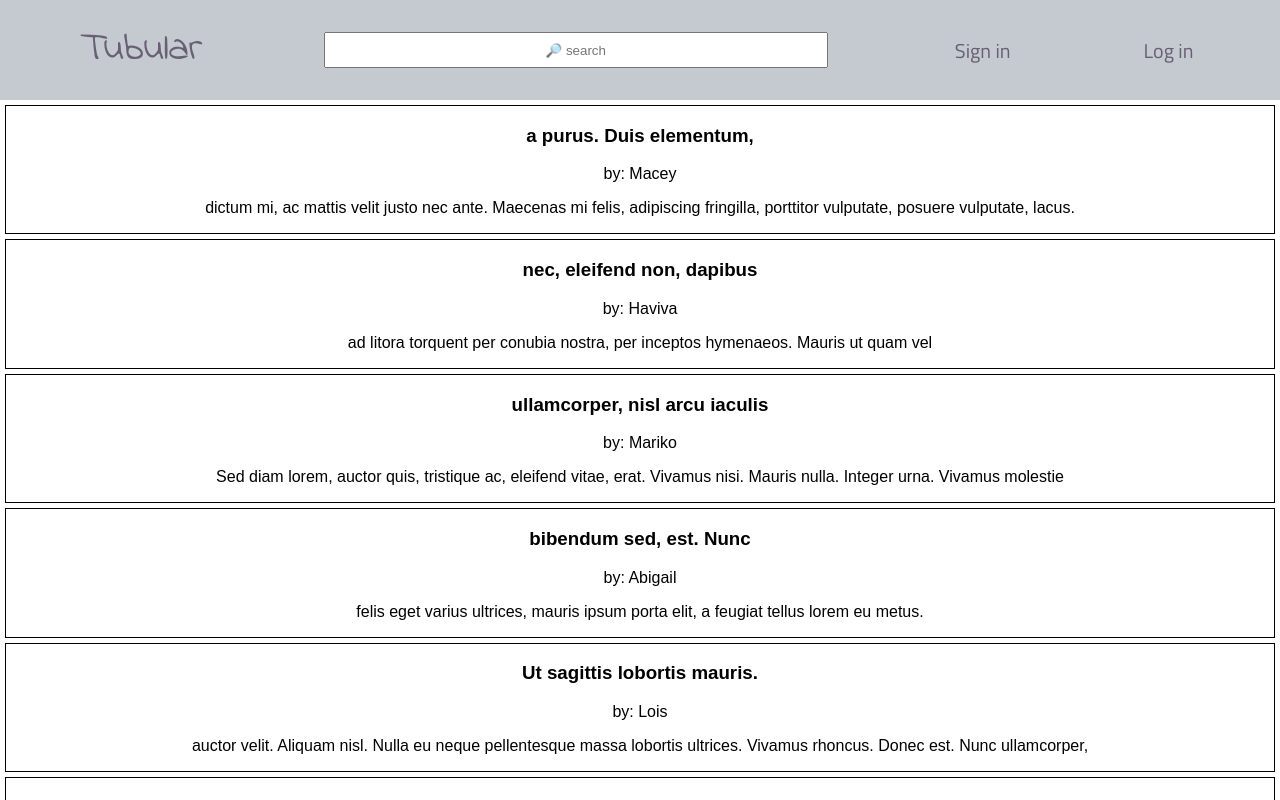
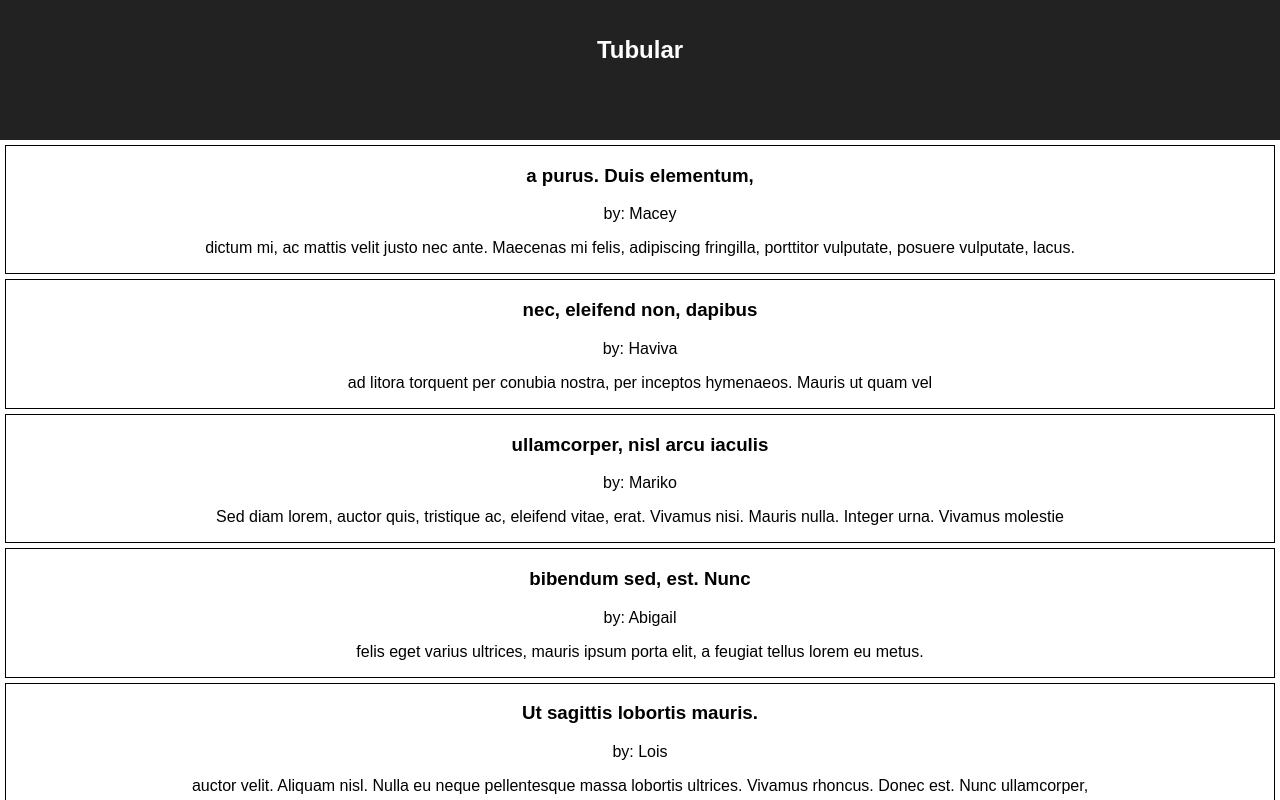
Before and after one commit to jkenyonc/capstone-project, a React (Create React App) app: page / in a window 1280 px wide. Shown: the top 800 px of the page. Built offline with nearby package versions, Linux system fonts and the light colour scheme.

Commit message:
Revert "Spencer topbarstyles"

```diff
--- a/public/index.html
+++ b/public/index.html
@@ -4,8 +4,6 @@
     <meta charset="utf-8">
     <meta name="viewport" content="width=device-width, initial-scale=1, shrink-to-fit=no">
     <meta name="theme-color" content="#000000">
-    <link href="https://fonts.googleapis.com/css?family=Indie+Flower|Titillium+Web" rel="stylesheet">
-    <link rel="stylesheet" href="https://use.fontawesome.com/releases/v5.2.0/css/all.css" integrity="sha384-hWVjflwFxL6sNzntih27bfxkr27PmbbK/iSvJ+a4+0owXq79v+lsFkW54bOGbiDQ" crossorigin="anonymous">
     <!--
       manifest.json provides metadata used when your web app is added to the
       homescreen on Android. See https://developers.google.com/web/fundamentals/engage-and-retain/web-app-manifest/
--- a/src/components/TopAppBar.js
+++ b/src/components/TopAppBar.js
@@ -1,14 +1,10 @@
 import React, { Component } from 'react';
-import "../styles/TopAppBar.css";
 
 class TopAppBar extends Component {
   render() {
     return (
       <header className="App-header">
-        <div className="App-title">Tubular</div>
-        <input type="text" className="App-searchbar" placeholder={"🔎 search"}  />
-        <button className="App-account">Sign in</button>
-        <button className="App-account">Log in</button>
+        <h1 className="App-title">Tubular</h1>
       </header>
     );
   }
--- a/src/styles/App.css
+++ b/src/styles/App.css
@@ -1,11 +1,3 @@
-:root {
-  --blue: #C4CAD0;
-  --gray: #685F74;
-  --white: #F3E0EC;
-  --black: #272727;
-  --wenge: #655560;
-}
-
 .App {
   text-align: center;
 }
--- a/src/styles/TopAppBar.css
+++ /dev/null
@@ -1,30 +0,0 @@
-.App-header {
-    background-color: var(--blue);
-    display: flex;
-    justify-content: space-around;
-    height: 60px;
-}
-
-.App-title {
-    color: var(--gray);
-    font-family: 'Indie Flower', cursive;
-    font-size: 40px;
-    padding: none;
-    align-items: center;
-}
-
-.App-searchbar {
-    flex-basis: 40%;
-    text-align: center;
-    height: 30px;
-    align-self: center;
-}
-
-.App-account {
-    font-family: 'Titillium Web', sans-serif;
-    color: var(--gray);
-    font-size: 20px;
-    align-self: center;
-    border: none;
-    background-color: var(--blue);
-}
```
Also changed, not shown: 1 other file (tests, documents, lock files or other folders).
